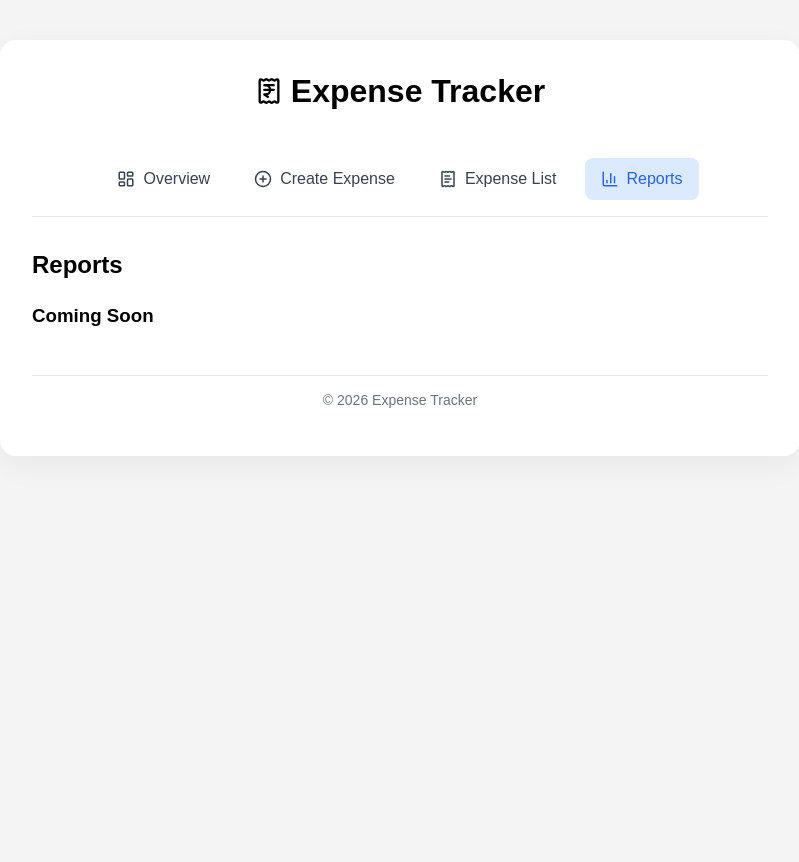
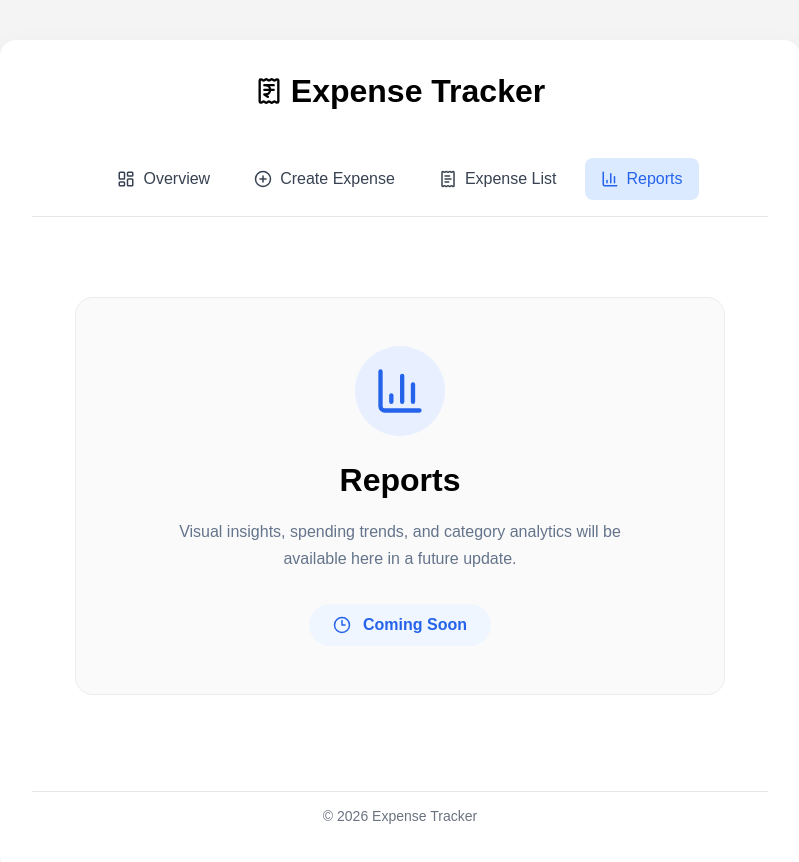
Before and after one commit to den766/react-expensetracker-app, a React (Vite) app: page /expense-dashboard/reports in a window 1280 px wide. Shown: the top 862 px of the page, without its empty margins (240-1039 px from the left). Before the commit the page ends 800 px from the top, so only its background shows below. Built offline with nearby package versions, Linux system fonts and the light colour scheme.

Commit message:
feat(ui): add reports placeholder page design

```diff
--- a/src/index.css
+++ b/src/index.css
@@ -876,6 +876,80 @@ li {
     background-color 250ms ease;
 }
 
+/* Reports */
+
+.reports-page {
+  display: flex;
+  justify-content: center;
+  padding: var(--space-xxl) 0;
+}
+
+.reports-card {
+  width: 100%;
+  max-width: 650px;
+
+  text-align: center;
+
+  background: #fafafa;
+  border: 1px solid #ececec;
+  border-radius: 18px;
+
+  padding: var(--space-xxl);
+
+  transition: 0.2s ease;
+}
+
+.reports-card:hover {
+  transform: translateY(-2px);
+  box-shadow: 0 10px 24px rgba(0, 0, 0, 0.06);
+}
+
+.reports-icon {
+  width: 90px;
+  height: 90px;
+
+  margin: 0 auto var(--space-lg);
+
+  display: flex;
+  align-items: center;
+  justify-content: center;
+
+  border-radius: 50%;
+
+  background: #e8f0ff;
+  color: #2563eb;
+}
+
+.reports-card h2 {
+  margin-bottom: var(--space-md);
+
+  font-size: var(--text-xl);
+  font-weight: 700;
+}
+
+.reports-description {
+  max-width: 480px;
+  margin: 0 auto var(--space-xl);
+
+  color: #64748b;
+  line-height: 1.7;
+}
+
+.reports-coming-soon {
+  display: inline-flex;
+  align-items: center;
+  gap: var(--space-sm);
+
+  padding: var(--space-sm) var(--space-lg);
+
+  border-radius: 999px;
+
+  background: #eff6ff;
+  color: #2563eb;
+
+  font-weight: 600;
+}
+
 /* =========================
    Mobile (768px and below)
 ========================= */
@@ -960,6 +1034,39 @@ li {
     margin-top: var(--space-md);
     margin-right: var(--space-md);
   }
+
+  li {
+    flex-direction: column;
+    align-items: stretch;
+    gap: var(--space-md);
+  }
+
+  .expense-card__actions {
+    align-items: stretch;
+  }
+
+  .amount {
+    text-align: left;
+    font-size: var(--text-md);
+    margin-top: var(--space-sm);
+  }
+
+  .edt-delete-btngroup {
+    justify-content: flex-end;
+  }
+
+  .reports-card {
+    padding: var(--space-lg);
+  }
+
+  .reports-icon {
+    width: 72px;
+    height: 72px;
+  }
+
+  .reports-card h2 {
+    font-size: var(--text-lg);
+  }
 }
 
 /* =========================
@@ -998,23 +1105,4 @@ li {
 }
 
 @media (max-width: 600px) {
-  li {
-    flex-direction: column;
-    align-items: stretch;
-    gap: var(--space-md);
-  }
-
-  .expense-card__actions {
-    align-items: stretch;
-  }
-
-  .amount {
-    text-align: left;
-    font-size: var(--text-md);
-    margin-top: var(--space-sm);
-  }
-
-  .edt-delete-btngroup {
-    justify-content: flex-end;
-  }
 }
--- a/src/pages/reports.jsx
+++ b/src/pages/reports.jsx
@@ -1,10 +1,26 @@
+import { BarChart3, Clock3 } from "lucide-react";
+
 function DemoReport() {
   return (
+    <section className="reports-page">
+      <div className="reports-card">
+        <div className="reports-icon">
+          <BarChart3 size={52} />
+        </div>
 
-      <div>
         <h2>Reports</h2>
-        <h3>Coming Soon</h3>
+
+        <p className="reports-description">
+          Visual insights, spending trends, and category analytics will be
+          available here in a future update.
+        </p>
+
+        <div className="reports-coming-soon">
+          <Clock3 size={18} />
+          <span>Coming Soon</span>
+        </div>
       </div>
+    </section>
   );
 }
 
```
